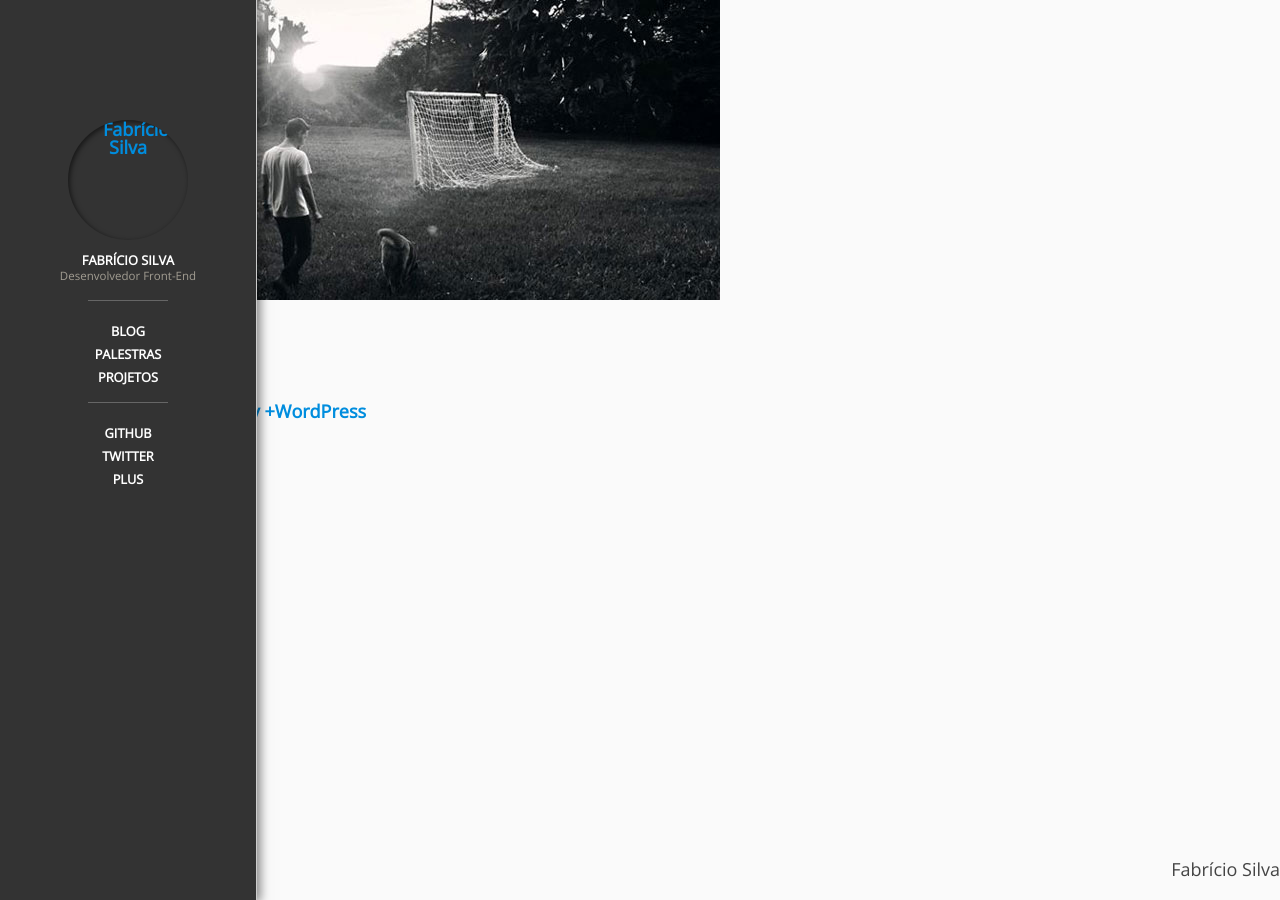
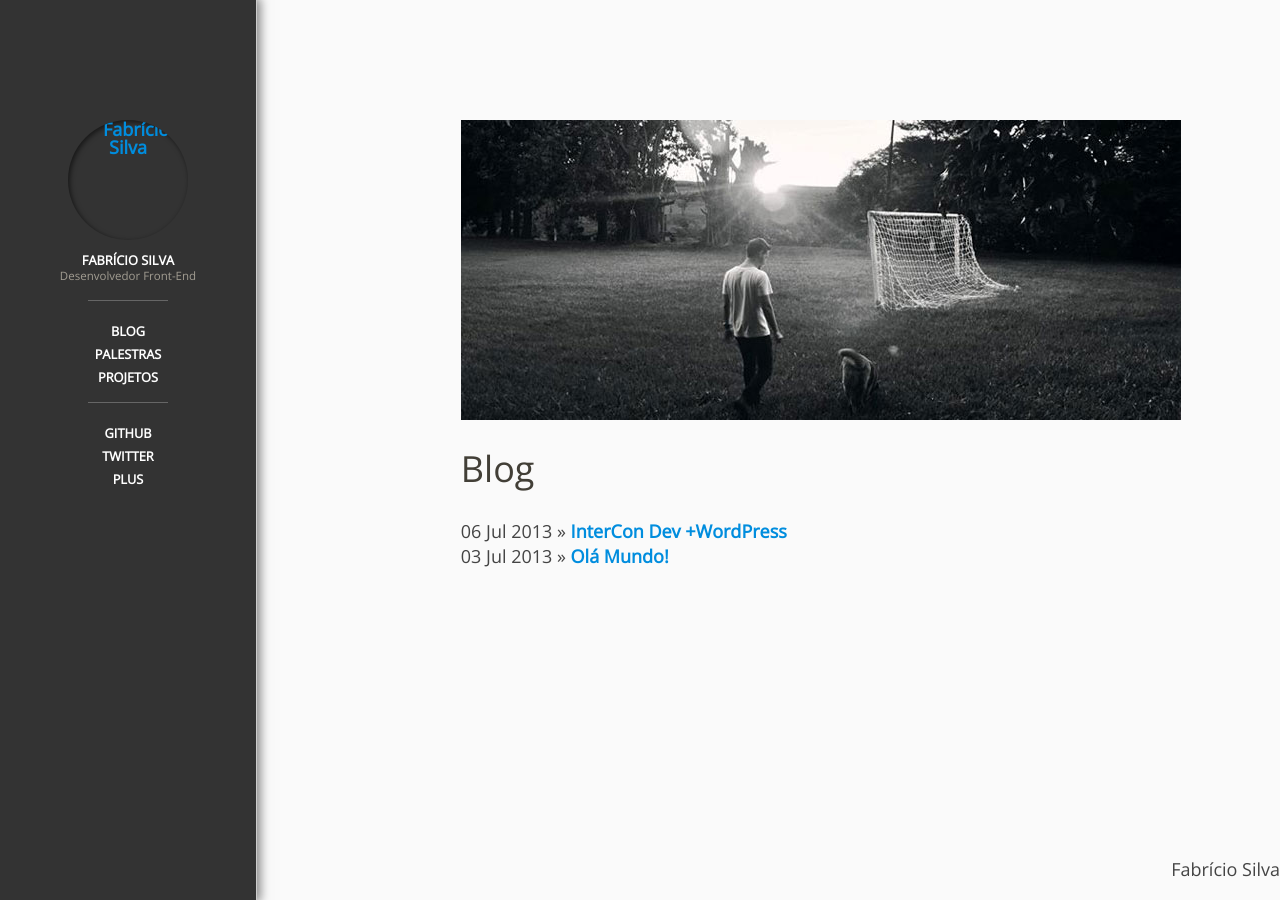
Before and after one commit to fabriciofmsilva/fabriciofmsilva.github.io, a Jekyll site: the page built from blog/index.html, in a window 1280 px wide. Built offline with Jekyll 4.4.1, drawn with Linux system fonts in a browser that asks for light colours; nearby versions of some CDN libraries.

Commit message:
Edit Blog

```diff
--- a/blog/index.html
+++ b/blog/index.html
@@ -5,18 +5,24 @@
 canonical: http://www.fabriciofmsilva.com.br/blog/
 ---
 
-<article class="page wrapper">
+<section class="main">
+<div class="content">
 {% if page.image %}
 <img src="{{ page.image }}" alt="{{ page.image-alt }}" class="box-img">
 {% else %}
 <img src="{{ site.url }}/img/fabricio-silva.jpg" alt="Fabrício Silva - Desenvolvedor Front-End, HTML, CSS e JavaScript" class="box-img">
 {% endif %}
-<div class="entry clearfix">
+<div class="clearfix">
 	<h1>Blog</h1>
-	<ul class="posts">
+	<ul class="article-list">
 		{% for post in site.posts %}
-		<li><span>{{ post.date | date_to_string }}</span> &raquo; <a href="{{ post.url }}">{{ post.title }}</a></li>
+		<li class="article-item">
+      <span>{{ post.date | date_to_string }}</span> &raquo; <a href="{{ post.url }}">{{ post.title }}</a>
+    </li>
 		{% endfor %}
 	</ul>
 </div>
-</article>
+
+
+</div>
+</section>
```
